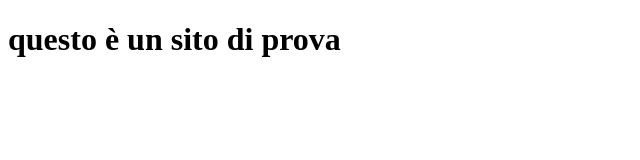
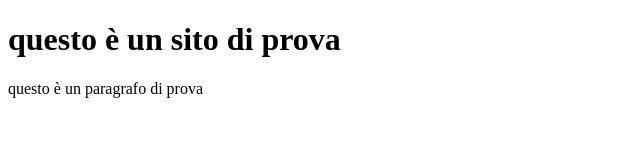
Before and after one commit to BelalBvc/SitoProva, a plain HTML site: page index.html in a window 1280 px wide. Shown: the whole page, without its empty margins (0-640 px from the left). Drawn offline with Linux system fonts and the light colour scheme.

Commit message:
Update index.html

```diff
--- a/index.html
+++ b/index.html
@@ -8,6 +8,7 @@
 
 
 <h1> questo è un sito di prova</h1>
+<p> questo è un paragrafo di prova</p>
 
 
 
```
